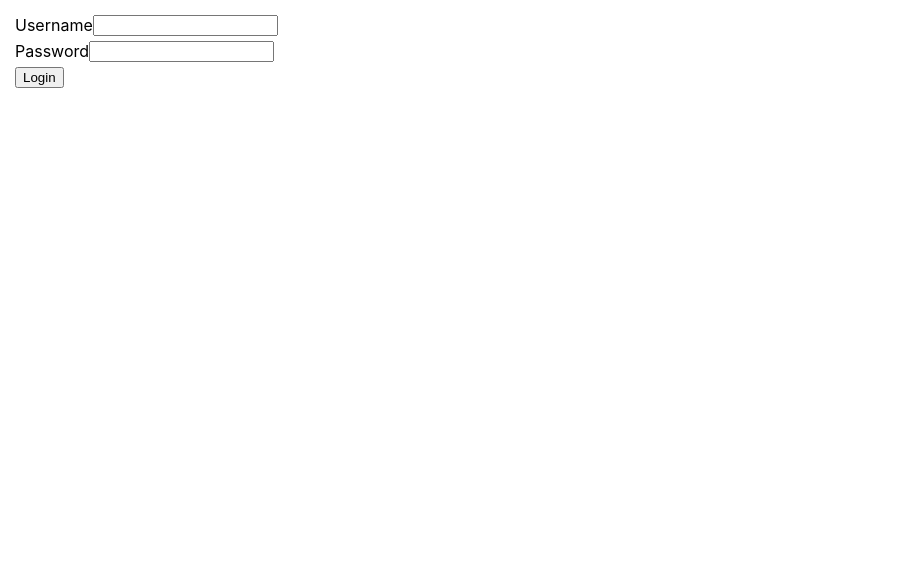
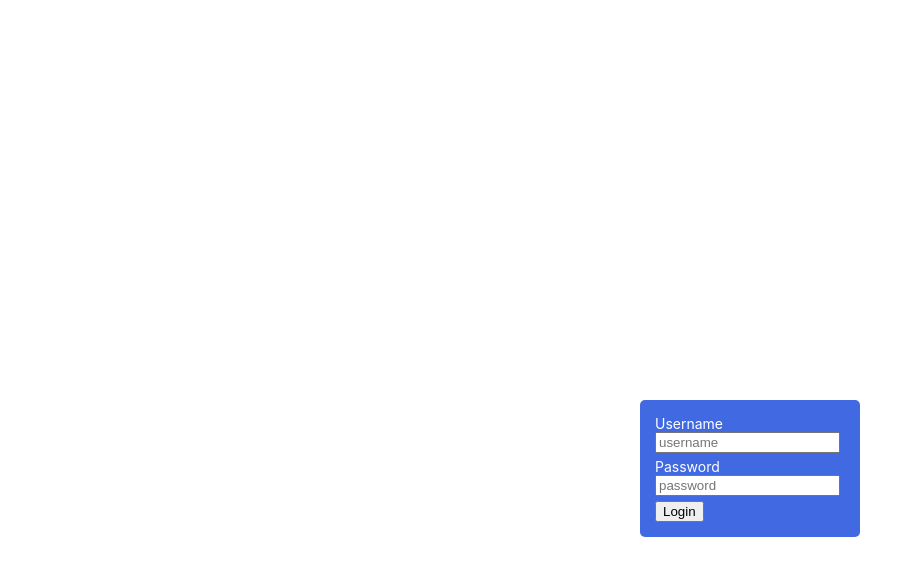
Before and after one commit to jantoniocarvajal/hotel-react-hooks, a React (Create React App) app: page / in a window 1280 px wide. Shown: the top 576 px of the page, without its empty margins (0-908 px from the left). Built offline with nearby package versions, Linux system fonts and the light colour scheme.

Commit message:
Add style login page

```diff
--- a/src/pages/LoginPage.tsx
+++ b/src/pages/LoginPage.tsx
@@ -34,14 +34,14 @@ export function LoginPage() {
     }
 
     return (
-        <div className="container">
+        <div className="login">
             <div className="row">
                 <label>Username</label>
-                <input value={username} onChange={(ev: any) => setUsername(ev.target.value)} />
+                <input value={username} placeholder="username" onChange={(ev: any) => setUsername(ev.target.value)} />
             </div>
             <div className="row">
                 <label>Password</label>
-                <input value={password} onChange={(ev: any) => setPassword(ev.target.value)} />
+                <input value={password} type="password" placeholder="password" onChange={(ev: any) => setPassword(ev.target.value)} />
             </div>
             <div className="row">
                 <button onClick={onLogin}>Login</button>
--- a/src/styles.scss
+++ b/src/styles.scss
@@ -47,3 +47,16 @@
         color: white;
     }
 }
+
+.login {
+    position: absolute;
+    left: 50%;
+    top: 50%;
+    background: royalblue;
+    border: none;
+    border-radius: 5px;
+    padding: 10px;
+    color: white;
+    width: 200px;
+    font-size: 14px;
+}
```
